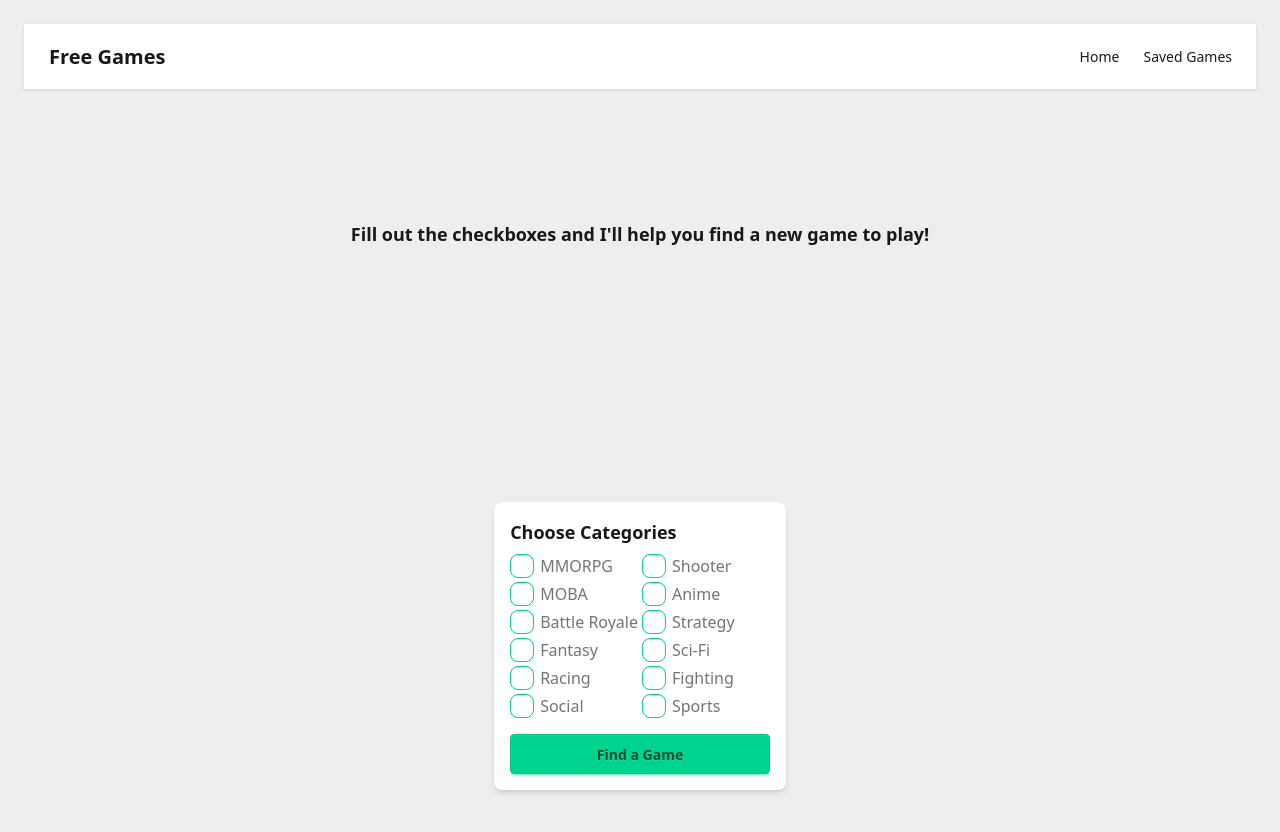
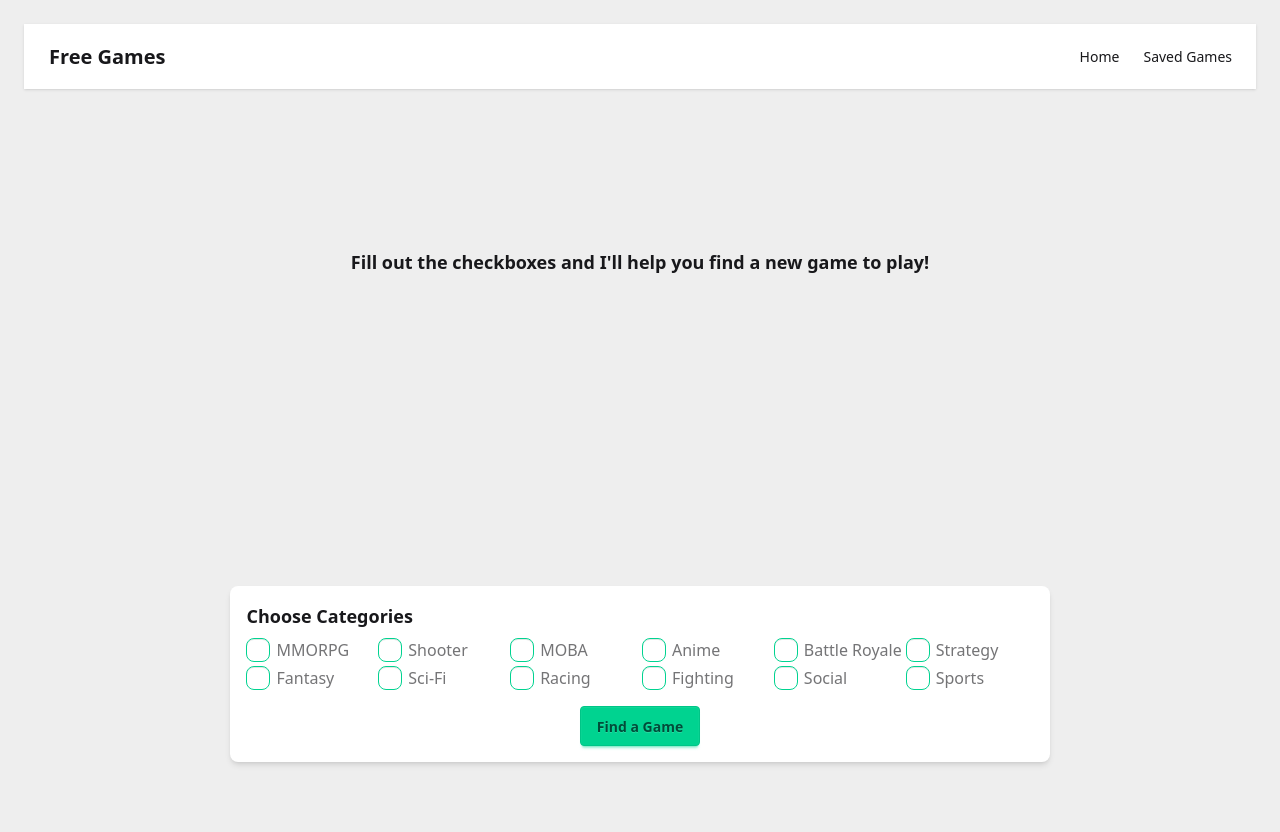
Before and after one commit to AllanSechrist/FreeGames, a React (Vite) app: page / in a window 1280 px wide. Shown: the top 832 px of the page. Built offline with nearby package versions, Linux system fonts and the light colour scheme; no server answers.

Commit message:
Adjust game form

```diff
--- a/src/assets/components/GameForm.jsx
+++ b/src/assets/components/GameForm.jsx
@@ -47,7 +47,7 @@ const GameForm = () => {
         className="p-4 bg-base-100 rounded-lg shadow-md mt-4"
       >
         <h3 className="text-lg font-semibold mb-2">Choose Categories</h3>
-        <div className="grid grid-cols-2 gap-1">
+        <div className="grid grid-cols-6 gap-1">
           {options.map((option) => (
             <label key={option} className="label">
               <input
@@ -61,7 +61,7 @@ const GameForm = () => {
             </label>
           ))}
         </div>
-        <div className="flex flex-col">
+        <div className="flex justify-center">
           <button className="btn btn-success mt-4">
             {buttonText}
           </button>
```
